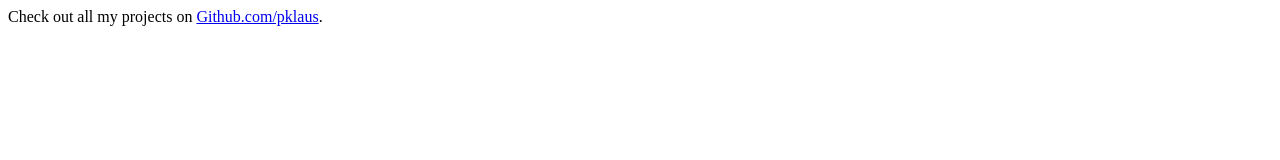
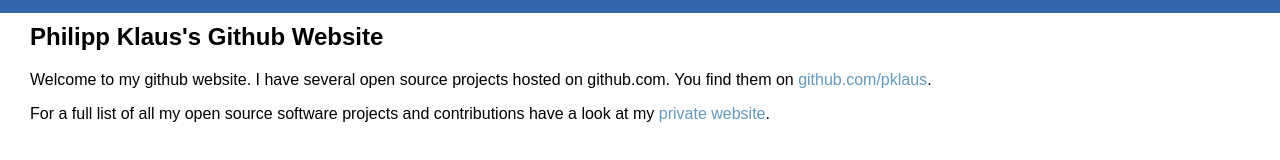
Before and after one commit to pklaus/pklaus.github.com, a plain HTML site: page index.html in a window 1280 px wide. Drawn offline with Linux system fonts and the light colour scheme.

Commit message:
nice looking proxy page

```diff
--- a/index.html
+++ b/index.html
@@ -1,5 +1,16 @@
-<html><head>
-<!--<META HTTP-EQUIV=Refresh CONTENT="0; URL=http://pklaus.github.com/netio230a">-->
-</head><body>
-Check out all my projects on <a href="http://github.com/pklaus">Github.com/pklaus</a>.
-</body></html>
+<html>
+  <head>
+    <title>Philipp Klaus on Github.com</title>
+    <!--<META HTTP-EQUIV=Refresh CONTENT="0; URL=http://pklaus.github.com/netio230a">-->
+    <link href="style.css" rel="stylesheet" type="text/css" media="screen" />
+    <meta name="google-site-verification" content="HKcyuSFjUDkKP3H7WrLEsCXBtZwIbkZ0StmqYEgmV8I" />
+  </head>
+  <body>
+    <div id="page">
+      <h2>Philipp Klaus's Github Website</h2>
+      <p>Welcome to my github website.
+        I have several open source projects hosted on github.com. You find them on <a href="http://github.com/pklaus">github.com/pklaus</a>.</p>
+      <p>For a full list of all my open source software projects and contributions have a look at my <a href="http://philippklaus.de">private website</a>.</p>
+    </div>
+  </body>
+</html>
--- /dev/null
+++ b/style.css
@@ -0,0 +1,27 @@
+/* CSS Document */
+body{
+    margin: 0px;
+    font-family: Arial, Helvetica, sans-serif;
+    background-color: #FEFEFE;
+    border-top: 13px solid #3366AA;
+}
+
+div#page {
+   margin: 10px 30px 10px 30px;
+}
+
+a:link, a:active,  a:visited {
+    color: #69B;
+    text-decoration: none;
+}
+
+a:hover {
+    color:#129;
+    text-decoration: none;
+}
+
+img{
+    margin:0px;
+    font-size:0px;
+    padding:0px;
+}
```
